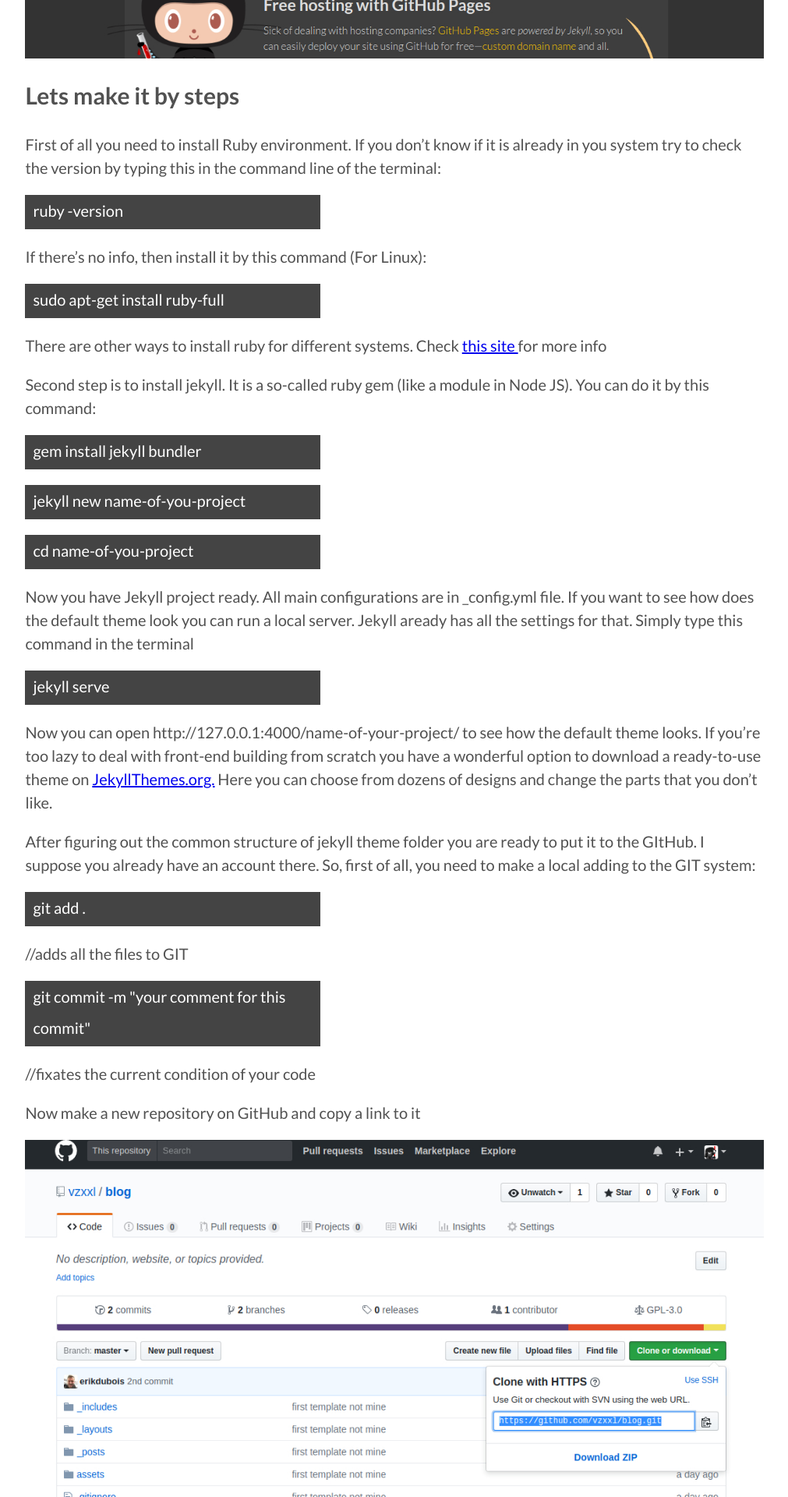
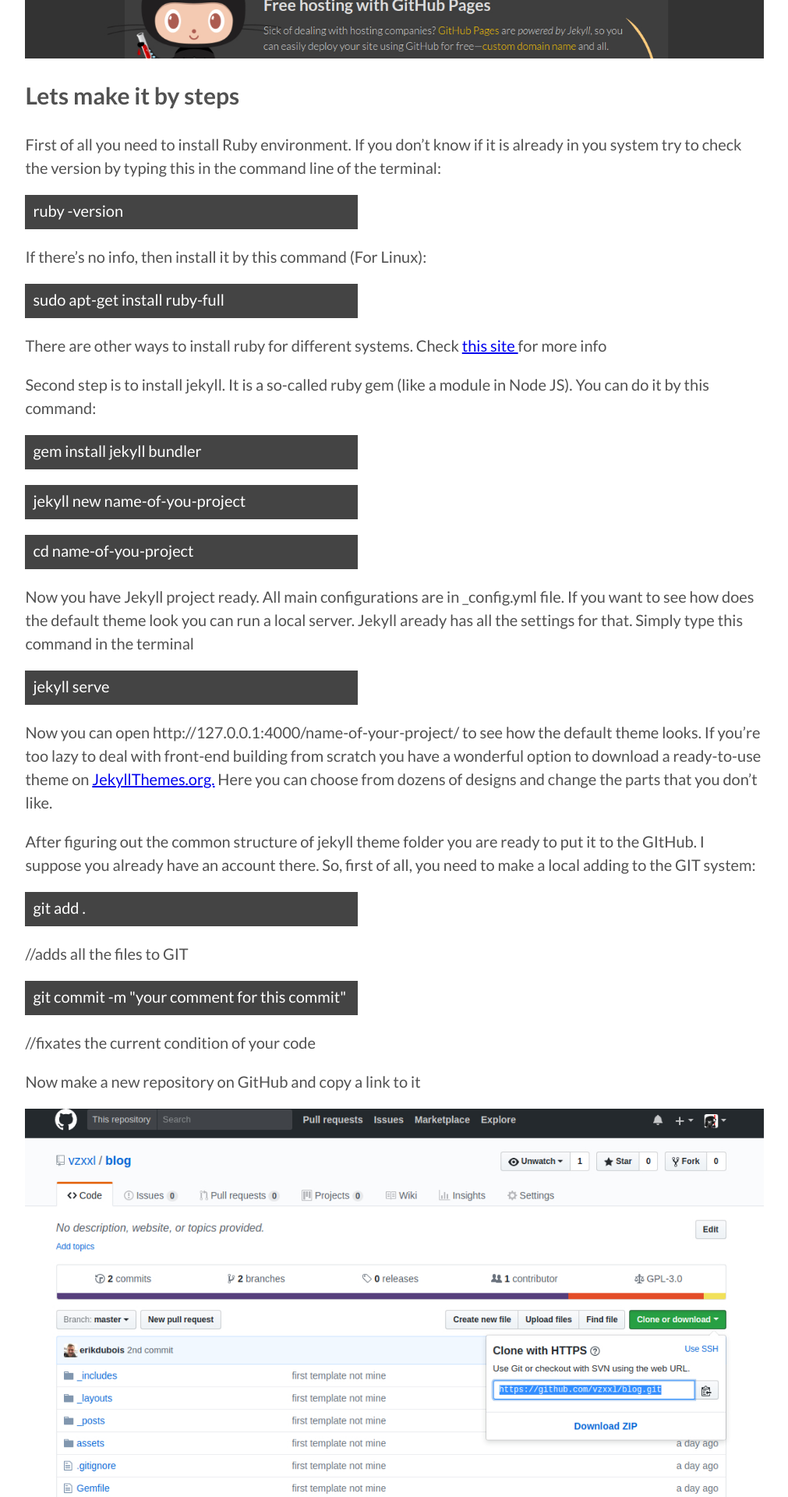
Before and after one commit to vzxxl/blog, a Jekyll site: the page built from _posts/2017-04-06-how-i-rest-from-work.markdown, in a window 1280 px wide. Shown: the part 1843-3763 px from the top of the page at 78% size, without its empty margins (134-1145 px from the left). Built offline with Jekyll 4.4.1, drawn with Linux system fonts in a browser that asks for light colours; comment, search, counter and statistics services are not loaded.

Commit message:
first post7

```diff
--- a/assets/css/main.css
+++ b/assets/css/main.css
@@ -805,7 +805,7 @@
   padding-left: 10px;
   line-height: 2;
   padding-bottom: 4px;
-  width: 40%;
+  width: 45%;
 }
 
 pre {
--- a/assets/css/scss/main.scss
+++ b/assets/css/scss/main.scss
@@ -43,7 +43,7 @@
   padding-left: 10px;
   line-height: 2;
   padding-bottom: 4px;
-  width: 40%
+  width: 45%
 }
 
 pre {
```
